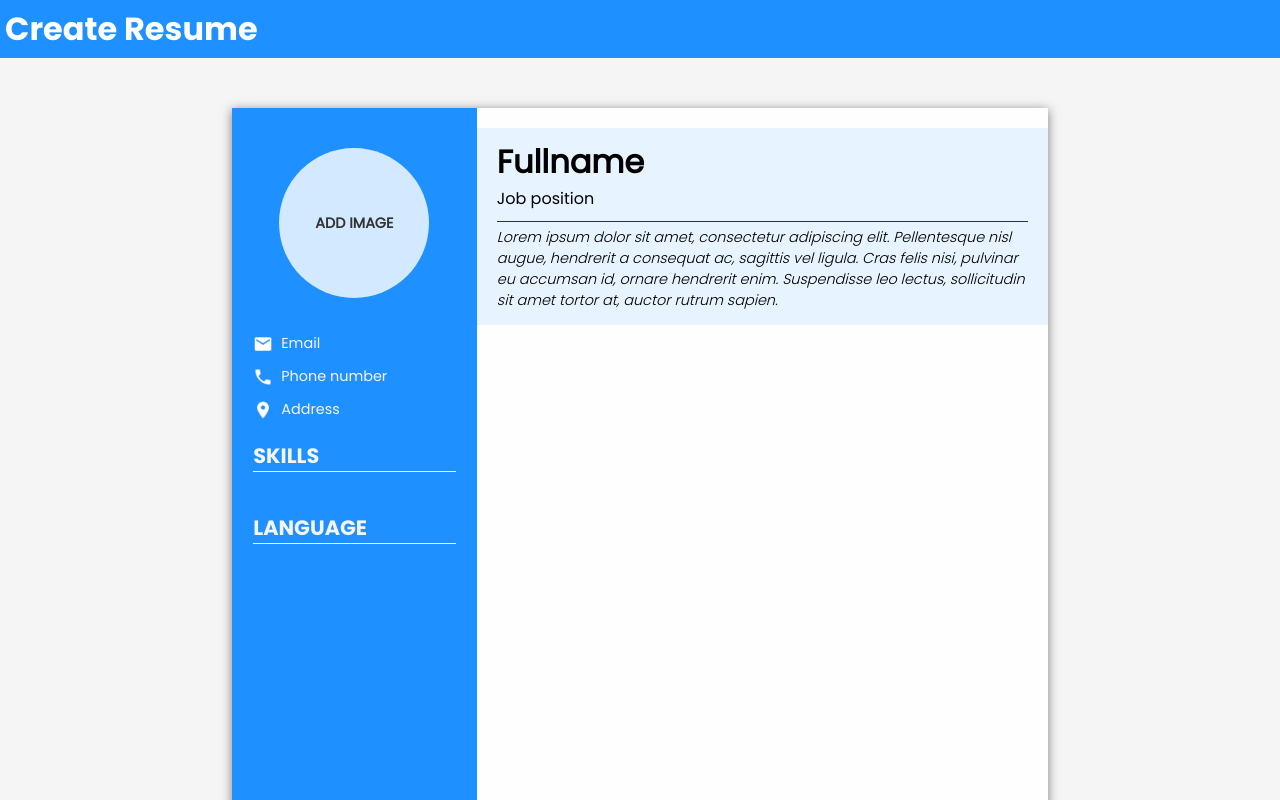
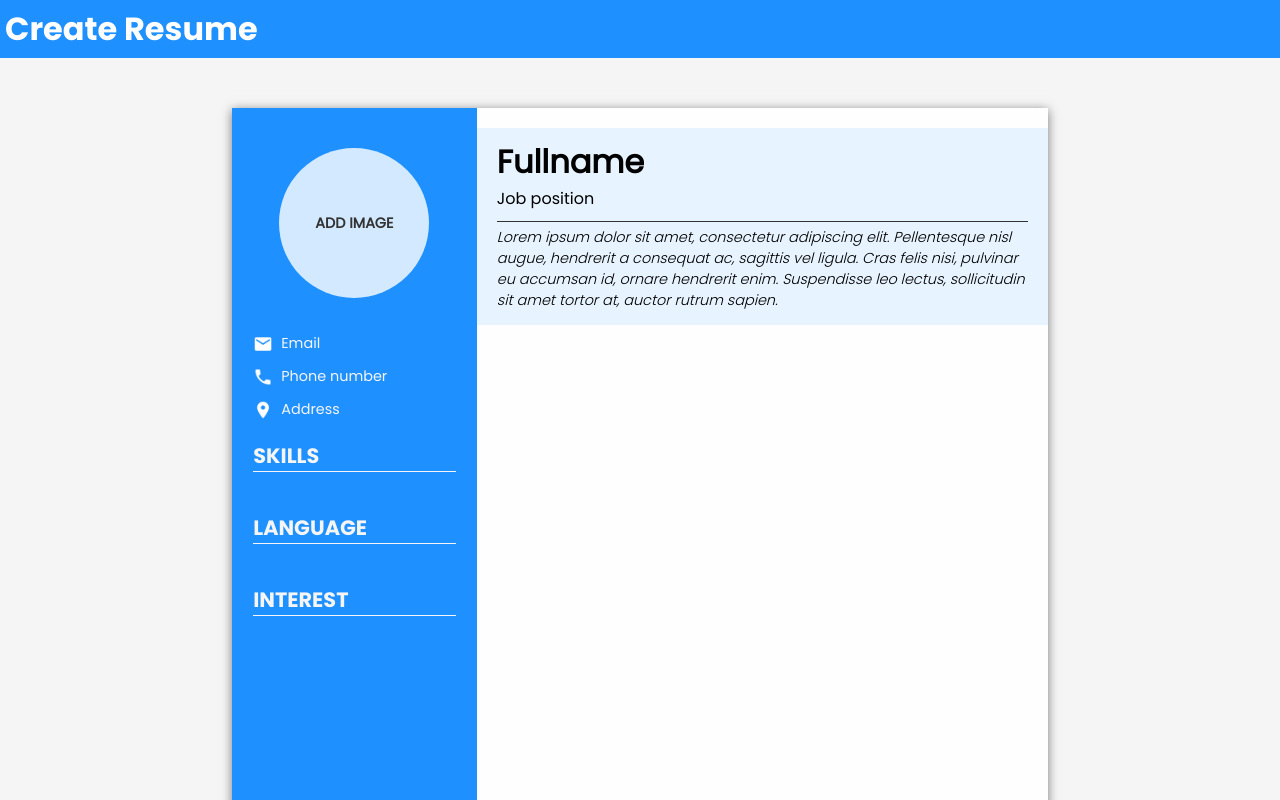
Before and after one commit to BigsizeJ/cv-application, a React (Create React App) app: page / in a window 1280 px wide. Shown: the top 800 px of the page. Built offline with nearby package versions, Linux system fonts and the light colour scheme.

Commit message:
fixed ccs and add interest

```diff
--- /dev/null
+++ b/src/components/left-resume/Interest.js
@@ -0,0 +1,44 @@
+import { nanoid } from "nanoid";
+import React, { useState, useEffect } from "react";
+
+const Interest = () => {
+  const [onHover, setHover] = useState(false);
+  const [interest, setInterest] = useState([]);
+  const handleClick = () => {
+    setInterest([
+      ...interest,
+      { value: "Type interest", key: nanoid(), show: false },
+    ]);
+  };
+
+  return (
+    <div
+      className="interest-ctn"
+      onMouseOver={() => {
+        setHover(true);
+      }}
+      onMouseOut={() => {
+        setHover(false);
+      }}
+    >
+      <h1 className="legend">Interest</h1>
+      <div className="interest-list">
+        {interest.length > 0 &&
+          interest.map((inter) =>
+            inter.show ? (
+              <input type="text" key={inter.key} value={inter.value}></input>
+            ) : (
+              <li className="interest">{inter.value}</li>
+            )
+          )}
+      </div>
+      {onHover && (
+        <button className="add" onClick={handleClick}>
+          Add Interest
+        </button>
+      )}
+    </div>
+  );
+};
+
+export default Interest;
--- a/src/components/left-resume/Left.js
+++ b/src/components/left-resume/Left.js
@@ -1,4 +1,5 @@
 import Information from "./Information";
+import Interest from "./Interest";
 import Language from "./Language";
 import Skill from "./Skill";
 
@@ -8,6 +9,7 @@ const Left = () => {
       <Information />
       <Skill />
       <Language />
+      <Interest />
     </div>
   );
 };
--- a/src/styles/style.scss
+++ b/src/styles/style.scss
@@ -154,17 +154,21 @@ body {
     }
 }
 
-.skill-ctn {
+.lang-ctn, .skill-ctn, .interest-ctn {
     display: flex;
     flex-direction: column;
     width: 90%;
     gap: 10px;
-    .skill-list {
+}
+
+.skill-list, .lang-list, .interest-list {
     display: flex;
     flex-direction: column;
     padding: 5px 0px;
     gap: 10px;
-        .skill {
+}
+
+.skill, .lang, .interest {
     list-style: none;
     border: 1px solid whitesmoke;
     color: whitesmoke;
@@ -173,6 +177,8 @@ body {
     font-size: 1rem;
     border-radius: 5px;
 }
+
+.lang-list, .skill-list, .interest-list {
     input[type=text] {
         background: transparent;
         border: none;
@@ -183,38 +189,7 @@ body {
         font-size: 1rem;
     }
 }
-}
 
-.lang-ctn {
-    display: flex;
-    flex-direction: column;
-    width: 90%;
-    gap: 10px;
-    .lang-list {
-        display: flex;
-        flex-direction: column;
-        padding: 5px 0px;
-        gap: 10px;
-        .lang {
-            list-style: none;
-            border: 1px solid whitesmoke;
-            color: whitesmoke;
-            width: max-content;
-            padding: 0 10px;
-            font-size: 1rem;
-            border-radius: 5px;
-        }
-        input[type=text] {
-            background: transparent;
-            border: none;
-            border-bottom: 1px solid whitesmoke;
-            font-family: Regular;
-            color: whitesmoke;
-            outline: none;
-            font-size: 1rem;
-        }
-    }
-}
 
 .right {
     display: flex;
```
Lines whose indentation alone changed are shown as unchanged.
